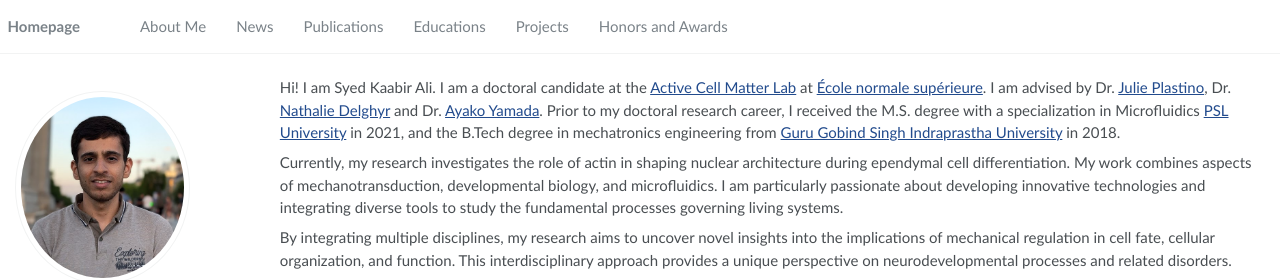
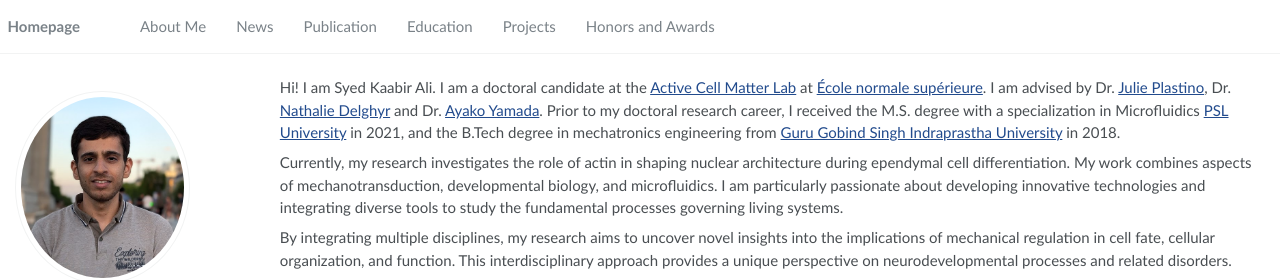
Before and after one commit to kaabir/kaabir.github.io, a Jekyll site: the page built from _pages/about.md, in a window 1280 px wide. Shown: the top 280 px of the page. Built offline with Jekyll 4.4.1, drawn with Linux system fonts in a browser that asks for light colours.

Commit message:
Update navigation.yml

```diff
--- a/_data/navigation.yml
+++ b/_data/navigation.yml
@@ -6,11 +6,11 @@ main:
   - title: "News"
     url: "/#-news"
 
-  - title: "Publications"
-    url: "/#-publications"
+  - title: "Publication"
+    url: "/#-publication"
 
-  - title: "Educations"
-    url: "/#-educations"
+  - title: "Education"
+    url: "/#-education"
 
   - title: "Projects"
     url: "/#-Projects"
```
